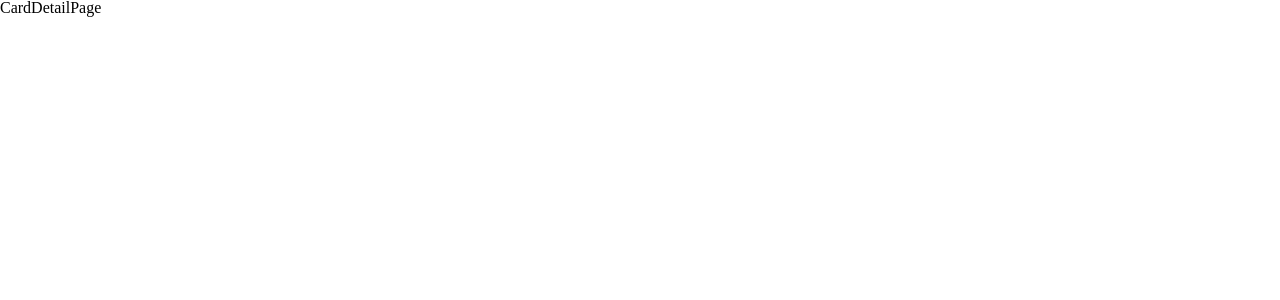
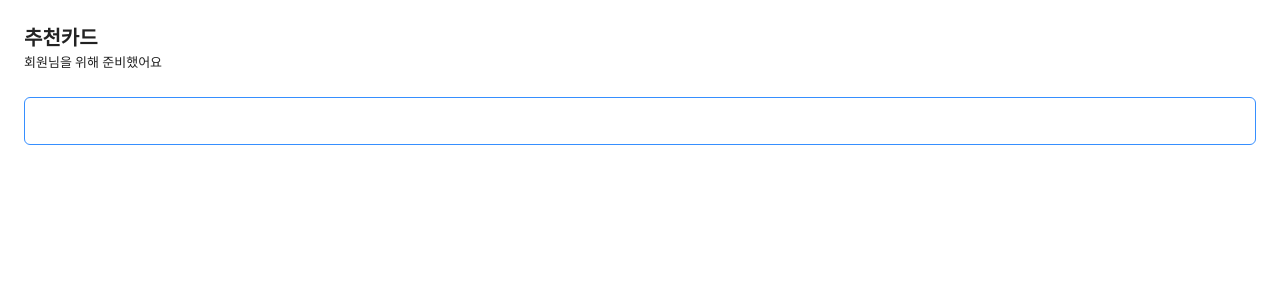
Before and after one commit to kjhqwaszx/my-account, a Next.js app: page /card/search in a window 1280 px wide. Shown: the top 300 px of the page. Built offline with nearby package versions, Linux system fonts and the light colour scheme.

Commit message:
카드 검색 개발

```diff
--- a/src/components/shared/Alert.tsx
+++ b/src/components/shared/Alert.tsx
@@ -21,7 +21,7 @@ function Alert({
   buttonLabel = '확인',
   onButtonClick,
 }: AlertProps) {
-  if (open === false) {
+  if (!open) {
     return null
   }
 
--- /dev/null
+++ b/src/components/shared/hocs/useDebounce.ts
@@ -0,0 +1,19 @@
+import { useEffect, useState } from 'react'
+
+function useDebounce<T = any>(value: T, delay = 800) {
+  const [debouncedValue, setDebouncedValue] = useState<T>(value)
+
+  useEffect(() => {
+    const timeout = setTimeout(() => {
+      setDebouncedValue(value)
+    }, delay)
+
+    return () => {
+      clearTimeout(timeout)
+    }
+  }, [delay, value])
+
+  return debouncedValue
+}
+
+export default useDebounce
--- /dev/null
+++ b/src/pages/card/search.tsx
@@ -0,0 +1,73 @@
+import { useRouter } from 'next/router'
+import { useRef, useEffect, useState, useCallback, ChangeEvent } from 'react'
+import { useQuery } from 'react-query'
+
+import Input from '@shared/Input'
+import Top from '@shared/Top'
+import { getSearchCards } from '@remote/card'
+import ListRow from '@shared/ListRow'
+import Text from '@shared/Text'
+import Badge from '@shared/Badge'
+import useDebounce from '@shared/hocs/useDebounce'
+
+function SearchPage() {
+  const [keyword, setKeyword] = useState('')
+  const debouncedKeyword = useDebounce(keyword)
+
+  const navigate = useRouter()
+
+  const inputRef = useRef<HTMLInputElement>(null)
+
+  const { data } = useQuery(
+    ['cards', debouncedKeyword],
+    () => getSearchCards(debouncedKeyword),
+    {
+      enabled: debouncedKeyword !== '',
+    },
+  )
+
+  useEffect(() => {
+    if (inputRef.current) {
+      inputRef.current.focus()
+    }
+  }, [])
+
+  const handleKeyword = useCallback((e: ChangeEvent<HTMLInputElement>) => {
+    setKeyword(e.target.value)
+  }, [])
+
+  return (
+    <div>
+      <Top title="추천카드" subTitle="회원님을 위해 준비했어요" />
+      <div style={{ padding: '0 24px 12px 24px' }}>
+        <Input ref={inputRef} value={keyword} onChange={handleKeyword} />
+      </div>
+
+      {keyword !== '' && data?.length === 0 ? (
+        <div style={{ padding: 24 }}>
+          <Text>찾으시는 카드가 없습니다</Text>
+        </div>
+      ) : (
+        <ul>
+          {data?.map((card, index) => (
+            <ListRow
+              key={card.id}
+              contents={
+                <ListRow.Texts title={`${index + 1}위`} subTitle={card.name} />
+              }
+              right={
+                card.payback != null ? <Badge label={card.payback} /> : null
+              }
+              withArrow={true}
+              onClick={() => {
+                navigate.push(`/card/${card.id}`)
+              }}
+            />
+          ))}
+        </ul>
+      )}
+    </div>
+  )
+}
+
+export default SearchPage
--- a/src/remote/card.ts
+++ b/src/remote/card.ts
@@ -5,6 +5,7 @@ import {
   startAfter,
   limit,
   getDocs,
+  where,
 } from 'firebase/firestore'
 
 import { store } from '@remote/firebase'
@@ -30,3 +31,18 @@ export async function getCards(pageParam?: QuerySnapshot<Card>) {
 
   return { items, lastVisible }
 }
+
+export async function getSearchCards(keyword: string) {
+  const searchQuery = query(
+    collection(store, COLLECTIONS.CARD),
+    where('name', '>=', keyword),
+    where('name', '<=', keyword + '\uf8ff'),
+  )
+
+  const cardSnapshot = await getDocs(searchQuery)
+
+  return cardSnapshot.docs.map((doc) => ({
+    id: doc.id,
+    ...(doc.data() as Card),
+  }))
+}
```
Also changed, not shown: src/pages/card/index.tsx (+11 -3 lines).
